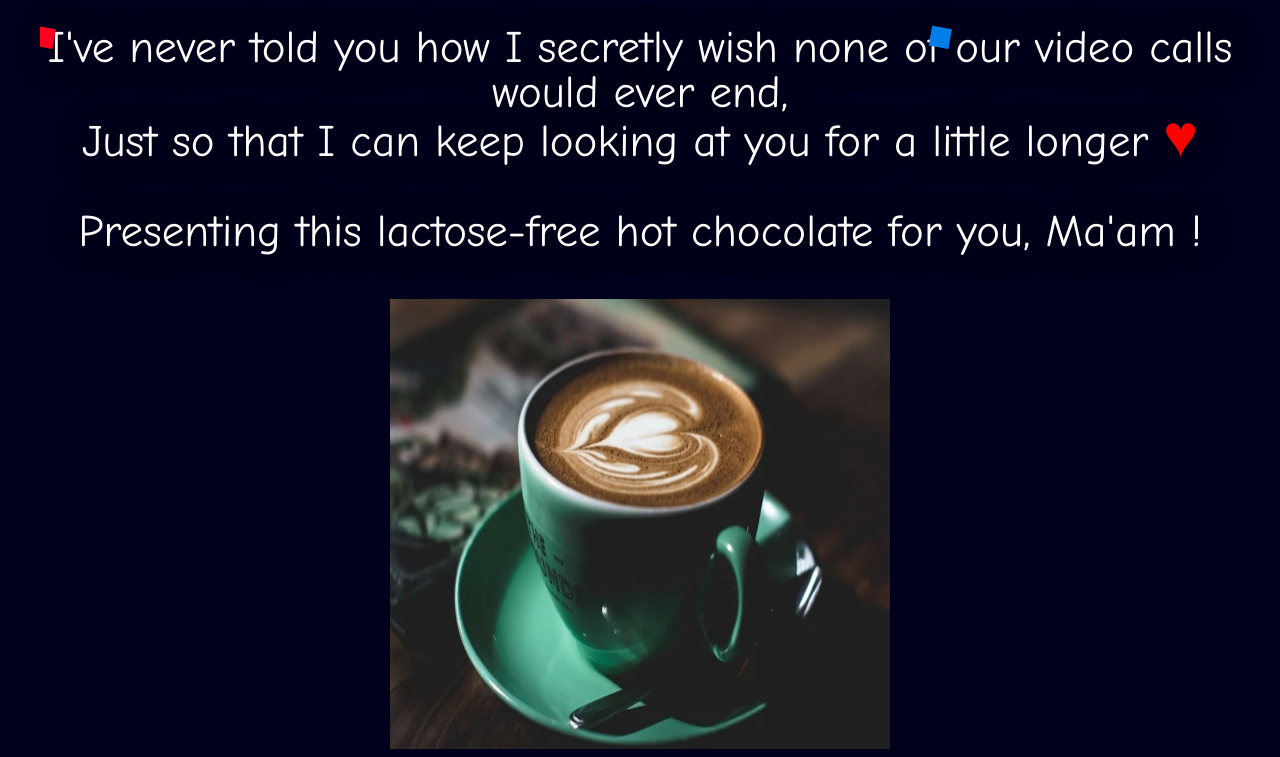
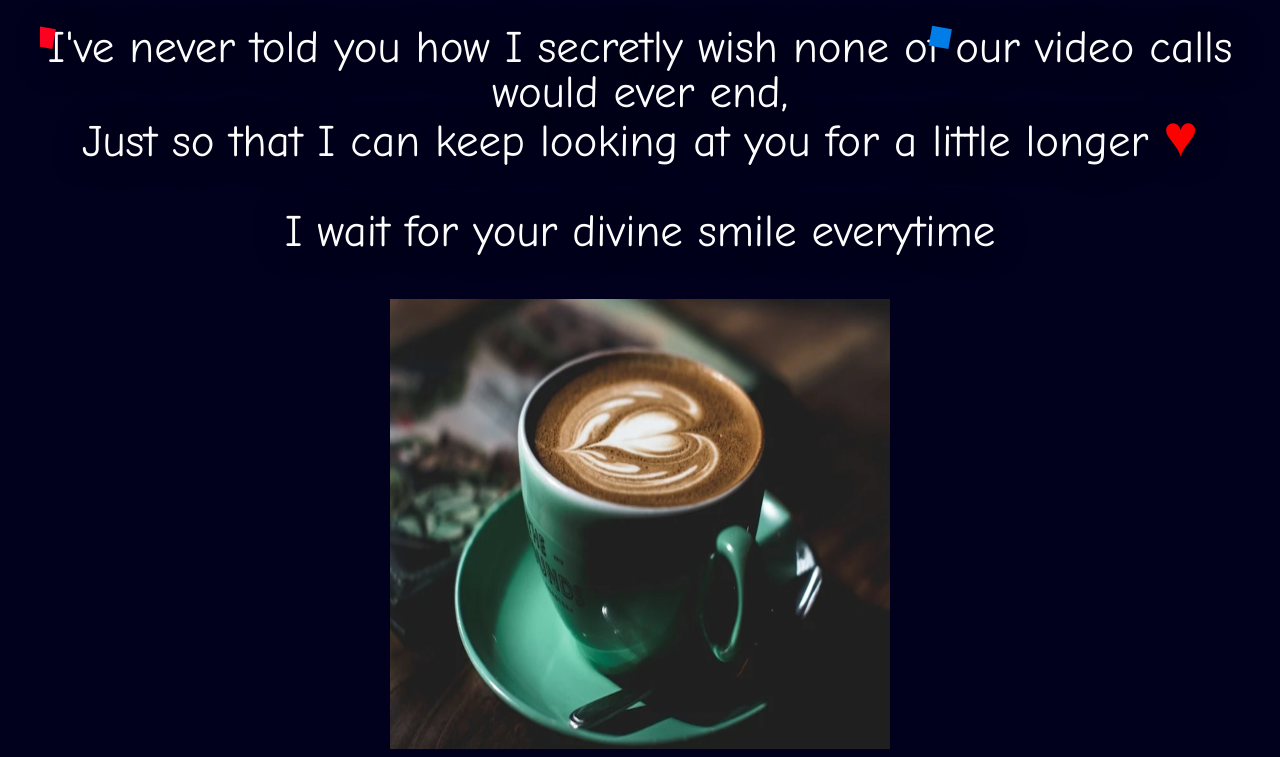
Before and after one commit to saagnikadhikary/happy-birthday-tina, a plain HTML site: page index.html in a window 1280 px wide. Shown: the part 932-1689 px from the top of the page. Drawn offline with Linux system fonts and the light colour scheme.

Commit message:
Update index.html

```diff
--- a/index.html
+++ b/index.html
@@ -71,7 +71,7 @@
 			<br>
 			<div class="cursiveText">I've never told you how I secretly wish none of our video calls would ever end, <div>
 			<div class="cursiveText">Just so that I can keep looking at you for a little longer <span style="font-size:130%;color:red;">&hearts;</span></div>
-			<p class="p1">Presenting this lactose-free hot chocolate for you, Ma'am !</p>
+			<p class="p1">I wait for your divine smile everytime</p>
 			<img src="images/coffee.png" height="450" width="500">
 		</div>
 	</div>
```
